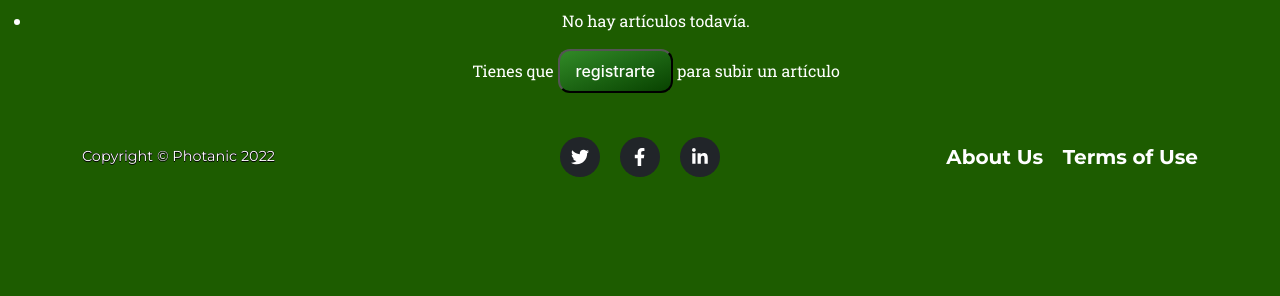
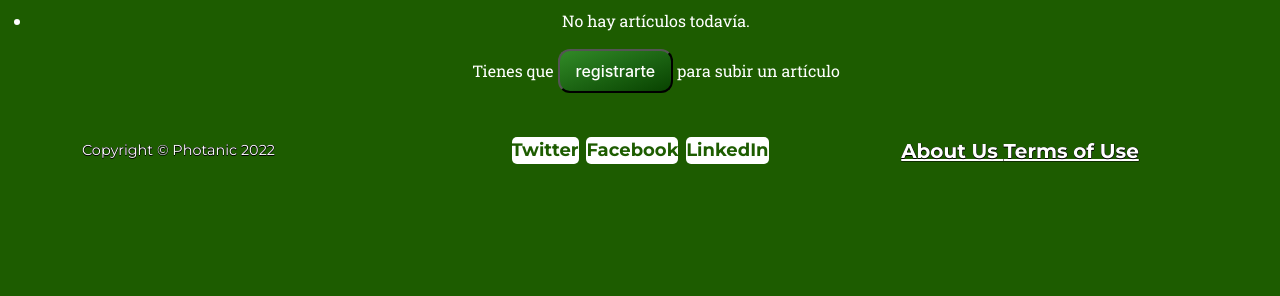
Before and after one commit to CarlosMontesino02/photanic, a Django app: template photanic/photanic_app/templates/photanic_app/articulo_list.html in a window 1280 px wide. Shown: the part 367-663 px from the top of the page. Run offline with Django 4.2, Linux system fonts and the light colour scheme; the template is opened without the code that fills it, so the values that code supplies are empty; some libraries are stand-ins or nearby versions.

Commit message:
Add files via upload

```diff
--- a/photanic/photanic_app/templates/base.html
+++ b/photanic/photanic_app/templates/base.html
@@ -11,7 +11,6 @@
            <title>Photanic</title>
            <!-- Favicon-->
            <!-- Font Awesome icons (free version)-->
-           <script src="https://use.fontawesome.com/releases/v6.1.0/js/all.js" crossorigin="anonymous"></script>
            <!-- Google fonts-->
            <link href="https://fonts.googleapis.com/css?family=Montserrat:400,700" rel="stylesheet" type="text/css" />
            <link href="https://fonts.googleapis.com/css?family=Roboto+Slab:400,100,300,700" rel="stylesheet" type="text/css" />
@@ -52,13 +51,14 @@
                    <div class="row align-items-center">
                        <div class="col-lg-4 text-lg-start">Copyright &copy; Photanic 2022</div>
                        <div class="col-lg-4 my-3 my-lg-0">
-                           <a class="btn btn-dark btn-social mx-2" href="https://github.com/CarlosMontesino02/photanic" aria-label="Twitter"><i class="fab fa-twitter"></i></a>
-                           <a class="btn btn-dark btn-social mx-2" href="https://github.com/CarlosMontesino02/photanic" aria-label="Facebook"><i class="fab fa-facebook-f"></i></a>
-                           <a class="btn btn-dark btn-social mx-2" href="https://github.com/CarlosMontesino02/photanic" aria-label="LinkedIn"><i class="fab fa-linkedin-in"></i></a>
+                           <a class="btn" href="https://github.com/CarlosMontesino02/photanic" aria-label="Twitter">Twitter</a>
+                           <a class="btn" href="https://github.com/CarlosMontesino02/photanic" aria-label="Facebook">Facebook</a>
+                           <a class="btn" href="https://github.com/CarlosMontesino02/photanic" aria-label="LinkedIn">LinkedIn</a>
                        </div>
-                       <div class="col-lg-4 text-lg-end">
-                           <a class="link-dark text-decoration-none me-3" href="{% url 'aboutus' %}">About Us</a>
-                           <a class="link-dark text-decoration-none" href="{% url 'terms' %}">Terms of Use</a>
+                       <div class="col-lg-4">
+                           <a class="about" href="{% url 'aboutus' %}">About Us  </a>
+
+                           <a class="about" href="{% url 'terms' %}">  Terms of Use</a>
                        </div>
                    </div>
                </div>
```
